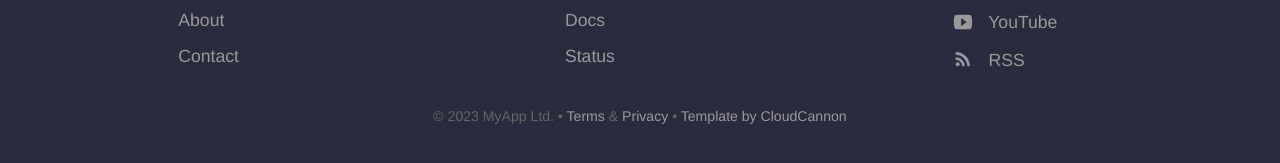
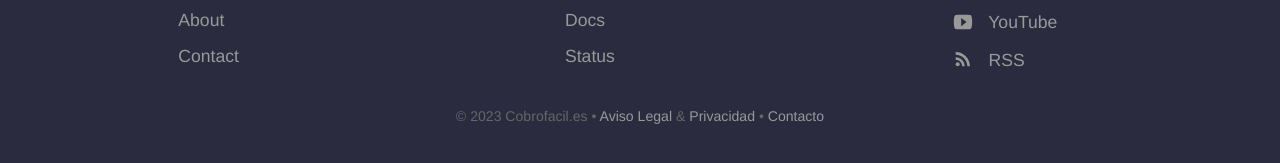
Before and after one commit to streaming10/cobrofacil, a Jekyll site: the page built from index.html, in a window 1280 px wide and 900 px high, scrolled down 1930 px. Shown: the part 723-886 px from the top of the window. Built offline with Jekyll 4.4.1, drawn with Linux system fonts in a browser that asks for light colours.

Commit message:
Update default.html

```diff
--- a/_layouts/default.html
+++ b/_layouts/default.html
@@ -44,7 +44,7 @@
 					</ul>
 					{% endfor %}
 				</div>
-				<p class="copyright">&copy; {{ site.time | date: '%Y' }} MyApp Ltd. • <a href="#">Terms</a> &amp; <a href="#">Privacy</a> • <a href="https://cloudcannon.com/">Template by CloudCannon</a></p>
+				<p class="copyright">&copy; {{ site.time | date: '%Y' }} Cobrofacil.es • <a href="#">Aviso Legal</a> &amp; <a href="#">Privacidad</a> • <a href="https://cloudcannon.com/">Contacto</a></p>
 			</div>
 		</footer>
 		<script>
```
